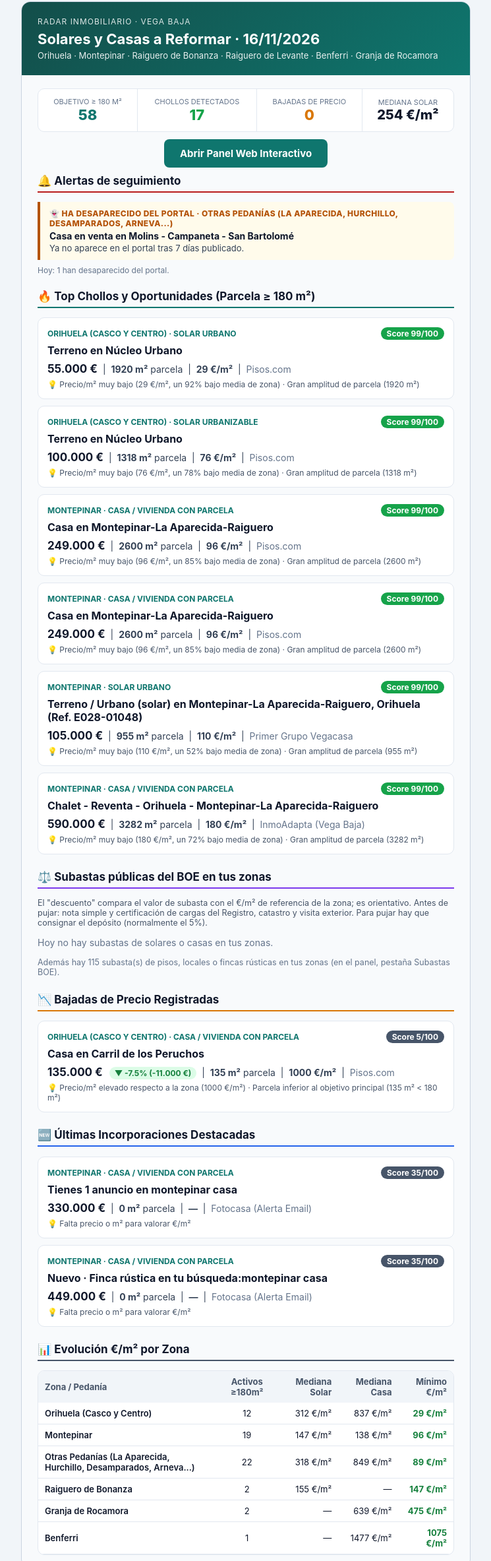
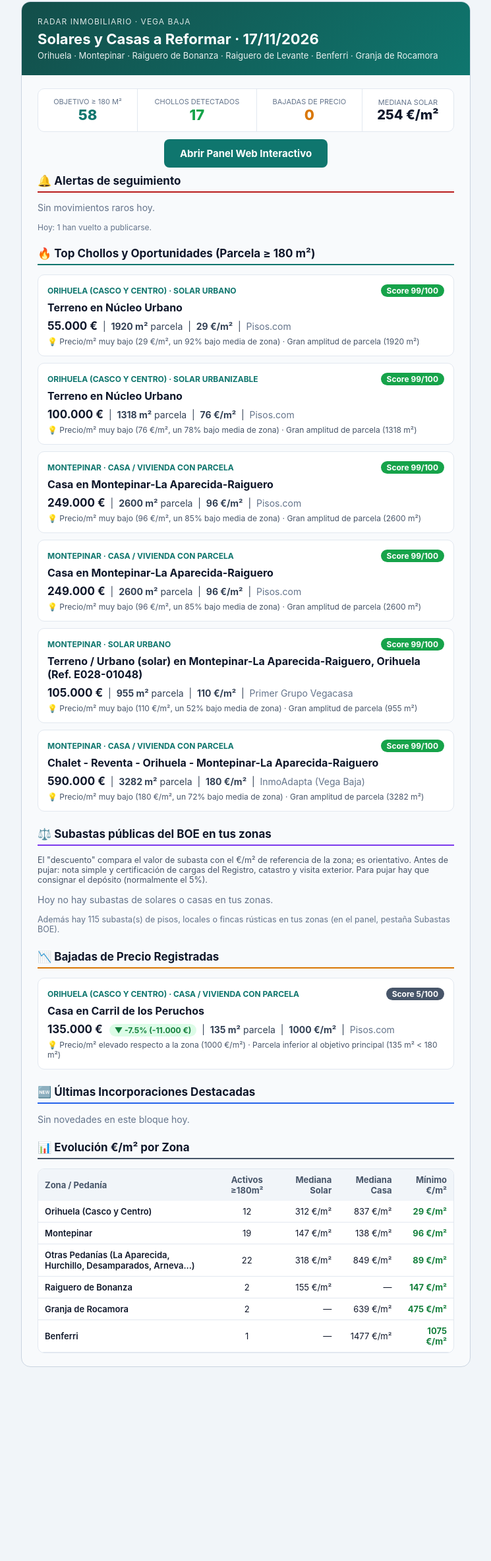
Before and after one commit to sibaez94-netizen/radar-solares-orihuela, a plain HTML site: page docs/last_email_preview.html in a window 1280 px wide. Shown: the part 18-2384 px from the top of the page at 66% size, without its empty margins (267-1012 px from the left). After the commit the page ends 2110 px from the top, so only its background shows below. Drawn offline with Linux system fonts and the light colour scheme.

Commit message:
chore(radar): actualización diaria de precios y solares (2026-11-17)

```diff
--- a/docs/last_email_preview.html
+++ b/docs/last_email_preview.html
@@ -5,7 +5,7 @@
   <div style="max-width:680px;margin:0 auto;background:#f8fafc;border-radius:14px;overflow:hidden;border:1px solid #cbd5e1;">
     <div style="background:linear-gradient(135deg,#134e4a,#0f766e);color:#ffffff;padding:22px 24px;">
       <div style="font-size:12px;text-transform:uppercase;letter-spacing:1px;opacity:0.85;">Radar Inmobiliario · Vega Baja</div>
-      <h1 style="margin:6px 0 4px;font-size:22px;">Solares y Casas a Reformar · 16/11/2026</h1>
+      <h1 style="margin:6px 0 4px;font-size:22px;">Solares y Casas a Reformar · 17/11/2026</h1>
       <div style="font-size:13px;opacity:0.9;">Orihuela · Montepinar · Raiguero de Bonanza · Raiguero de Levante · Benferri · Granja de Rocamora</div>
     </div>
 
@@ -35,16 +35,7 @@
 
 
       <h2 style="font-size:17px;border-bottom:2px solid #b91c1c;padding-bottom:6px;margin-top:22px;">🔔 Alertas de seguimiento</h2>
-
-                <div style="border-left:4px solid #b45309;background:#fffbeb;border-radius:0 8px 8px 0;
-                            padding:10px 14px;margin-bottom:8px;">
-                  <div style="font-size:12px;font-weight:800;color:#b45309;text-transform:uppercase;letter-spacing:0.4px;">
-                    👻 Ha desaparecido del portal · Otras Pedanías (La Aparecida, Hurchillo, Desamparados, Arneva...)
-                  </div>
-                  <div style="font-size:14px;font-weight:700;margin:3px 0 2px;"><a href="https://www.habitaclia.com/comprar/vivienda/molins-campaneta-san-bartolome/orihuela/f1246bea-cd82-4dd6-b9db-a7587649bfb7/d" style="color:#0f172a;text-decoration:none;">Casa en venta en Molins - Campaneta - San Bartolomé</a></div>
-                  <div style="font-size:13px;color:#334155;">Ya no aparece en el portal tras 7 días publicado.</div>
-                </div>
-                <div style="font-size:12px;color:#64748b;margin-top:6px;">Hoy: 1 han desaparecido del portal.</div>
+      <p style="color:#64748b;font-size:14px;">Sin movimientos raros hoy.</p><div style="font-size:12px;color:#64748b;margin-top:6px;">Hoy: 1 han vuelto a publicarse.</div>
 
 
       <h2 style="font-size:17px;border-bottom:2px solid #0f766e;padding-bottom:6px;margin-top:22px;">🔥 Top Chollos y Oportunidades (Parcela ≥ 180 m²)</h2>
@@ -220,52 +211,7 @@
 
 
       <h2 style="font-size:17px;border-bottom:2px solid #2563eb;padding-bottom:6px;margin-top:24px;">🆕 Últimas Incorporaciones Destacadas</h2>
-
-                    <div style="border:1px solid #e2e8f0;border-radius:10px;padding:14px;margin-bottom:10px;background:#ffffff;">
-                      <div style="display:flex;justify-content:space-between;align-items:center;margin-bottom:6px;">
-                        <span style="font-size:12px;font-weight:700;text-transform:uppercase;color:#0f766e;">
-                          Montepinar · Casa / Vivienda con Parcela
-                        </span>
-                        <span style="background:#475569;color:#fff;padding:2px 9px;border-radius:99px;font-size:12px;font-weight:700;">
-                          Score 35/100
-                        </span>
-                      </div>
-                      <a href="https://www.fotocasa.es/es/comprar/vivienda/orihuela/aire-acondicionado-calefaccion-jardin-terraza-trastero/165666179/d" style="color:#0f172a;font-size:16px;font-weight:700;text-decoration:none;">
-                        Tienes 1 anuncio en montepinar casa
-                      </a>
-                      <div style="margin-top:8px;font-size:14px;color:#334155;">
-                        <strong style="font-size:17px;color:#0f172a;">330.000 €</strong>
-
-                        &nbsp;|&nbsp; <strong>0 m²</strong> parcela
-                        &nbsp;|&nbsp; <strong>—</strong>
-                        &nbsp;|&nbsp; <span style="color:#64748b;">Fotocasa (Alerta Email)</span>
-                      </div>
-                      <div style="margin-top:6px;font-size:12px;color:#475569;">💡 Falta precio o m² para valorar €/m²</div>
-                    </div>
-
-
-                    <div style="border:1px solid #e2e8f0;border-radius:10px;padding:14px;margin-bottom:10px;background:#ffffff;">
-                      <div style="display:flex;justify-content:space-between;align-items:center;margin-bottom:6px;">
-                        <span style="font-size:12px;font-weight:700;text-transform:uppercase;color:#0f766e;">
-                          Montepinar · Casa / Vivienda con Parcela
-                        </span>
-                        <span style="background:#475569;color:#fff;padding:2px 9px;border-radius:99px;font-size:12px;font-weight:700;">
-                          Score 35/100
-                        </span>
-                      </div>
-                      <a href="https://www.fotocasa.es/es/comprar/vivienda/orihuela/terraza-piscina/191408645/d" style="color:#0f172a;font-size:16px;font-weight:700;text-decoration:none;">
-                        Nuevo · Finca rústica en tu búsqueda:montepinar casa
-                      </a>
-                      <div style="margin-top:8px;font-size:14px;color:#334155;">
-                        <strong style="font-size:17px;color:#0f172a;">449.000 €</strong>
-
-                        &nbsp;|&nbsp; <strong>0 m²</strong> parcela
-                        &nbsp;|&nbsp; <strong>—</strong>
-                        &nbsp;|&nbsp; <span style="color:#64748b;">Fotocasa (Alerta Email)</span>
-                      </div>
-                      <div style="margin-top:6px;font-size:12px;color:#475569;">💡 Falta precio o m² para valorar €/m²</div>
-                    </div>
-
+      <p style="color:#64748b;font-size:14px;">Sin novedades en este bloque hoy.</p>
 
       <h2 style="font-size:17px;border-bottom:2px solid #475569;padding-bottom:6px;margin-top:24px;">📊 Evolución €/m² por Zona</h2>
       <table width="100%" cellspacing="0" cellpadding="0" style="background:#ffffff;border:1px solid #e2e8f0;border-radius:10px;font-size:13px;overflow:hidden;">
```
Also changed, not shown: docs/data/listings.js, docs/data/listings.json, 1 other file.
